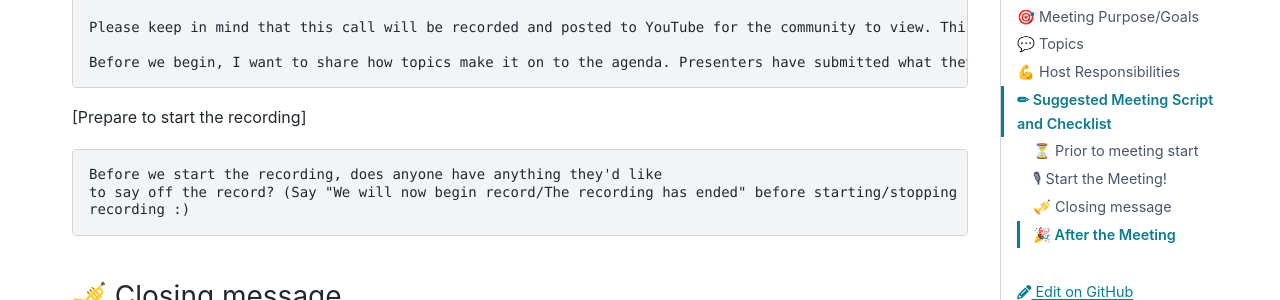
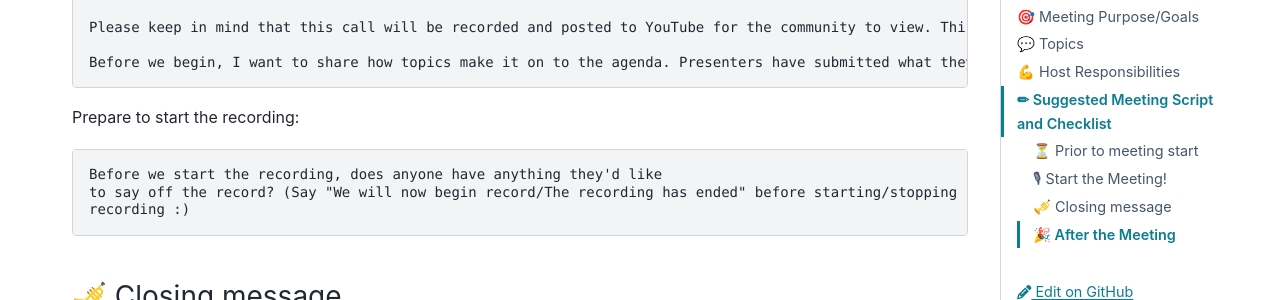
Before and after one commit to jupyter/jupyter, a Sphinx documentation site: the page built from docs/source/community/host-guide.md, in a window 1280 px wide and 900 px high, scrolled down 2281 px. Shown: the part 153-453 px from the top of the window. Built offline with Sphinx 7.4.7 and the PyData theme 0.15.4, drawn with Linux system fonts in a browser that asks for light colours; pages that are not in the unit, such as notebooks, are missing from menus.

````diff
--- a/docs/source/community/host-guide.md
+++ b/docs/source/community/host-guide.md
@@ -84,7 +84,8 @@ Please keep in mind that this call will be recorded and posted to YouTube for th
 Before we begin, I want to share how topics make it on to the agenda. Presenters have submitted what they want to discuss or share ahead of time. We’ll have a little time for discussion with each one.
 ```
 
-[Prepare to start the recording]
+Prepare to start the recording:
+
 ```
 Before we start the recording, does anyone have anything they'd like
 to say off the record? (Say "We will now begin record/The recording has ended" before starting/stopping
````
